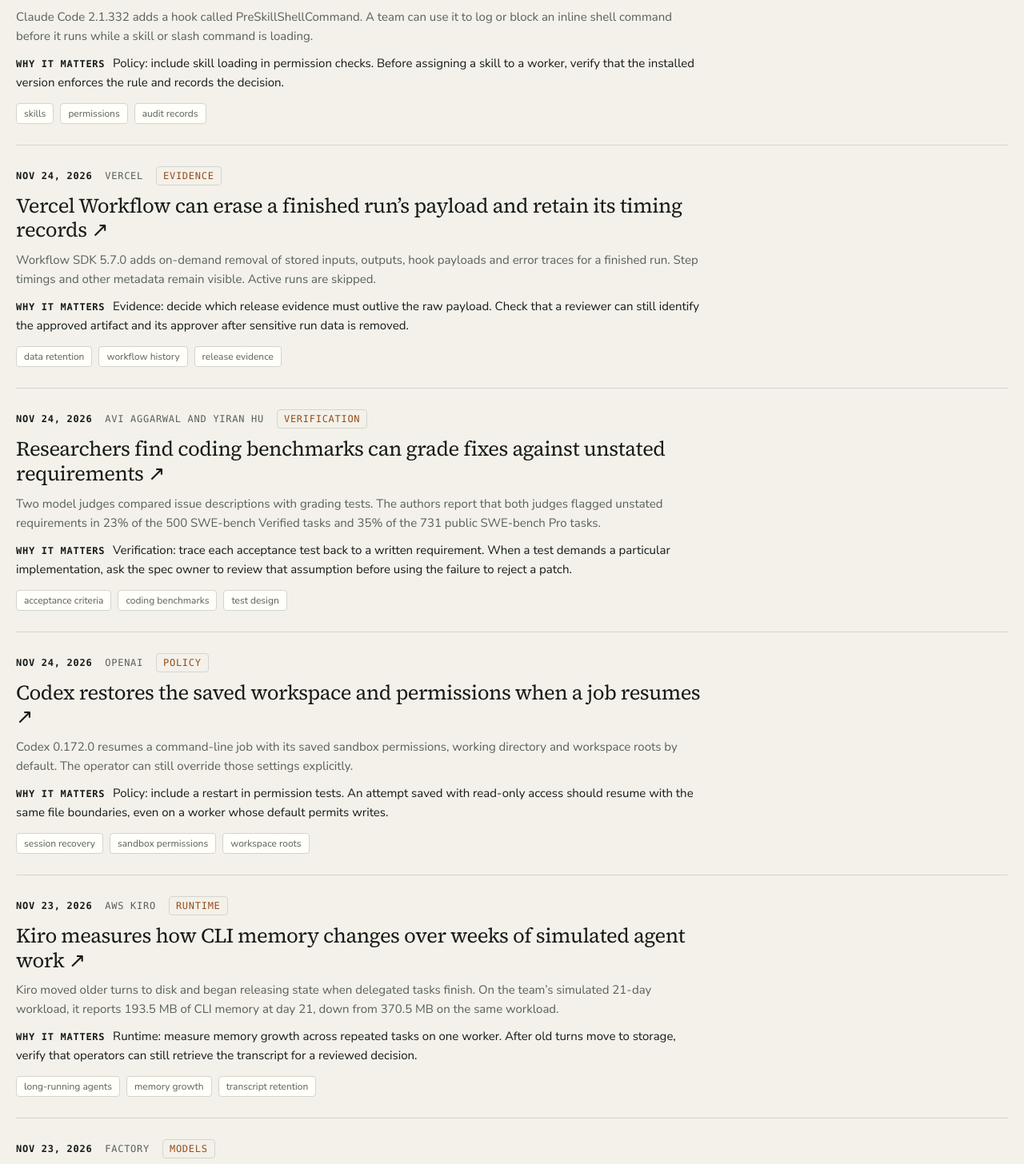
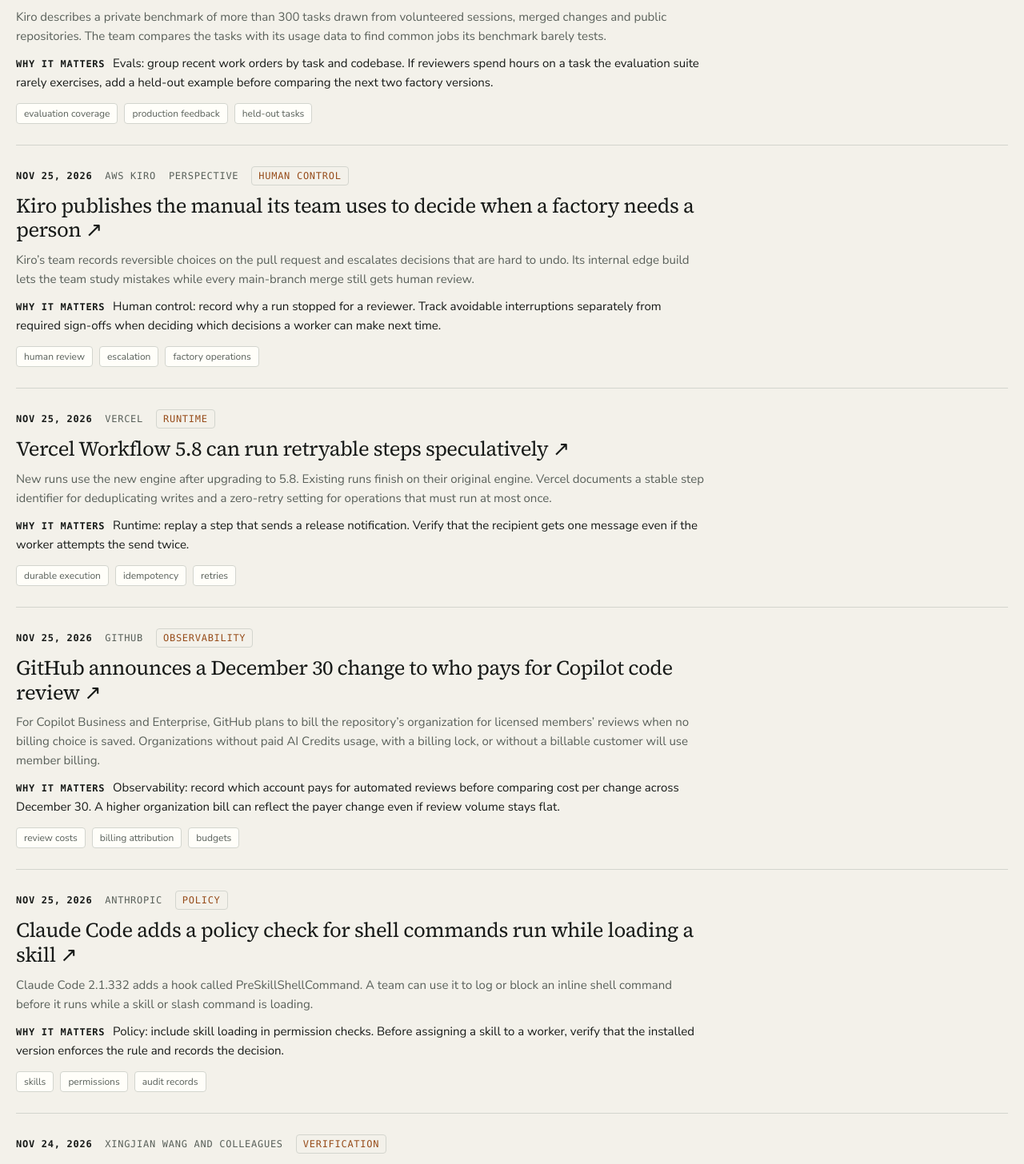
Before and after one commit to jaydubya818/FDLC, a Next.js app: page /updates in a window 1280 px wide. Shown: the part 885-2341 px from the top of the page at 80% size. Built offline with nearby package versions, Linux system fonts and the light colour scheme; no server answers.

Commit message:
Publish six sourced Factory Updates for November 26

```diff
--- a/data/factory-updates.ts
+++ b/data/factory-updates.ts
@@ -30,9 +30,54 @@ export type FactoryUpdate = {
   guideReading?: { href: string; label: string };
 };
 
-export const factoryUpdatesReviewed = "2026-11-25";
+export const factoryUpdatesReviewed = "2026-11-26";
 
 export const factoryUpdates: readonly FactoryUpdate[] = [
+  {
+    id: "kirobench-workload-coverage",
+    date: "2026-11-26",
+    title: "Kiro builds its agent benchmark around the work developers actually bring it",
+    source: "AWS Kiro",
+    url: "https://kiro.dev/blog/kirobench/",
+    summary: "Kiro describes a private benchmark of more than 300 tasks drawn from volunteered sessions, merged changes and public repositories. The team compares the tasks with its usage data to find common jobs its benchmark barely tests.",
+    whyItMatters: "Evals: group recent work orders by task and codebase. If reviewers spend hours on a task the evaluation suite rarely exercises, add a held-out example before comparing the next two factory versions.",
+    touches: "Evals",
+    tags: ["evaluation coverage", "production feedback", "held-out tasks"],
+  },
+  {
+    id: "kiro-factory-manual-human-review",
+    date: "2026-11-25",
+    kind: "Perspective",
+    title: "Kiro publishes the manual its team uses to decide when a factory needs a person",
+    source: "AWS Kiro",
+    url: "https://kiro.dev/blog/software-factory-human-attention/",
+    summary: "Kiro’s team records reversible choices on the pull request and escalates decisions that are hard to undo. Its internal edge build lets the team study mistakes while every main-branch merge still gets human review.",
+    whyItMatters: "Human control: record why a run stopped for a reviewer. Track avoidable interruptions separately from required sign-offs when deciding which decisions a worker can make next time.",
+    touches: "Human control",
+    tags: ["human review", "escalation", "factory operations"],
+  },
+  {
+    id: "vercel-workflow-speculative-steps",
+    date: "2026-11-25",
+    title: "Vercel Workflow 5.8 can run retryable steps speculatively",
+    source: "Vercel",
+    url: "https://vercel.com/changelog/workflows-speculative-execution",
+    summary: "New runs use the new engine after upgrading to 5.8. Existing runs finish on their original engine. Vercel documents a stable step identifier for deduplicating writes and a zero-retry setting for operations that must run at most once.",
+    whyItMatters: "Runtime: replay a step that sends a release notification. Verify that the recipient gets one message even if the worker attempts the send twice.",
+    touches: "Runtime",
+    tags: ["durable execution", "idempotency", "retries"],
+  },
+  {
+    id: "github-copilot-review-billing-owner",
+    date: "2026-11-25",
+    title: "GitHub announces a December 30 change to who pays for Copilot code review",
+    source: "GitHub",
+    url: "https://github.blog/changelog/2026-11-25-copilot-code-review-billing-will-default-to-the-organization/",
+    summary: "For Copilot Business and Enterprise, GitHub plans to bill the repository’s organization for licensed members’ reviews when no billing choice is saved. Organizations without paid AI Credits usage, with a billing lock, or without a billable customer will use member billing.",
+    whyItMatters: "Observability: record which account pays for automated reviews before comparing cost per change across December 30. A higher organization bill can reflect the payer change even if review volume stays flat.",
+    touches: "Observability",
+    tags: ["review costs", "billing attribution", "budgets"],
+  },
   {
     id: "claude-code-skill-load-policy",
     date: "2026-11-25",
@@ -43,6 +88,17 @@ export const factoryUpdates: readonly FactoryUpdate[] = [
     whyItMatters: "Policy: include skill loading in permission checks. Before assigning a skill to a worker, verify that the installed version enforces the rule and records the decision.",
     touches: "Policy",
     tags: ["skills", "permissions", "audit records"],
+  },
+  {
+    id: "specengineeringbench-tests-detect-defects",
+    date: "2026-11-24",
+    title: "SpecEngineeringBench measures whether agent-written tests catch known defects",
+    source: "Xingjian Wang and colleagues",
+    url: "https://arxiv.org/abs/2611.32973v1",
+    summary: "Across seven coding agents and 100 tasks from 78 Python repositories, the researchers report a 91.47% mean pass rate on repaired code. The mean rate for tests that failed on buggy code and passed after the fix was 26.36%.",
+    whyItMatters: "Verification: run a proposed regression test on both sides of a known fix. Keep the before-and-after results together so a reviewer can see which failure the test would catch.",
+    touches: "Verification",
+    tags: ["regression tests", "defect detection", "evaluation methods"],
   },
   {
     id: "vercel-workflow-run-payload-retention",
@@ -76,6 +132,17 @@ export const factoryUpdates: readonly FactoryUpdate[] = [
     whyItMatters: "Policy: include a restart in permission tests. An attempt saved with read-only access should resume with the same file boundaries, even on a worker whose default permits writes.",
     touches: "Policy",
     tags: ["session recovery","sandbox permissions","workspace roots"],
+  },
+  {
+    id: "claude-ship-repair-and-approval-policy",
+    date: "2026-11-23",
+    title: "Claude Ship gives pull request fixes and approval decisions separate roles",
+    source: "Anthropic",
+    url: "https://claude.com/resources/articles/introducing-claude-ship",
+    summary: "For Team and Enterprise accounts using GitHub, Anthropic introduced two beta agents. PR Steward addresses review feedback and failing checks. Claude Approvals reads a repository policy to decide which changes can pass and which need a person.",
+    whyItMatters: "Approval: try a proposed approval rule in observe mode on real pull requests. Compare its decisions with the maintainers’ decisions before making the check a condition for merge.",
+    touches: "Approval",
+    tags: ["pull requests", "approval policy", "human review"],
   },
   {
     id: "kiro-cli-long-session-memory",
```
Also changed, not shown: 1 other file (tests, documents, lock files or other folders).
